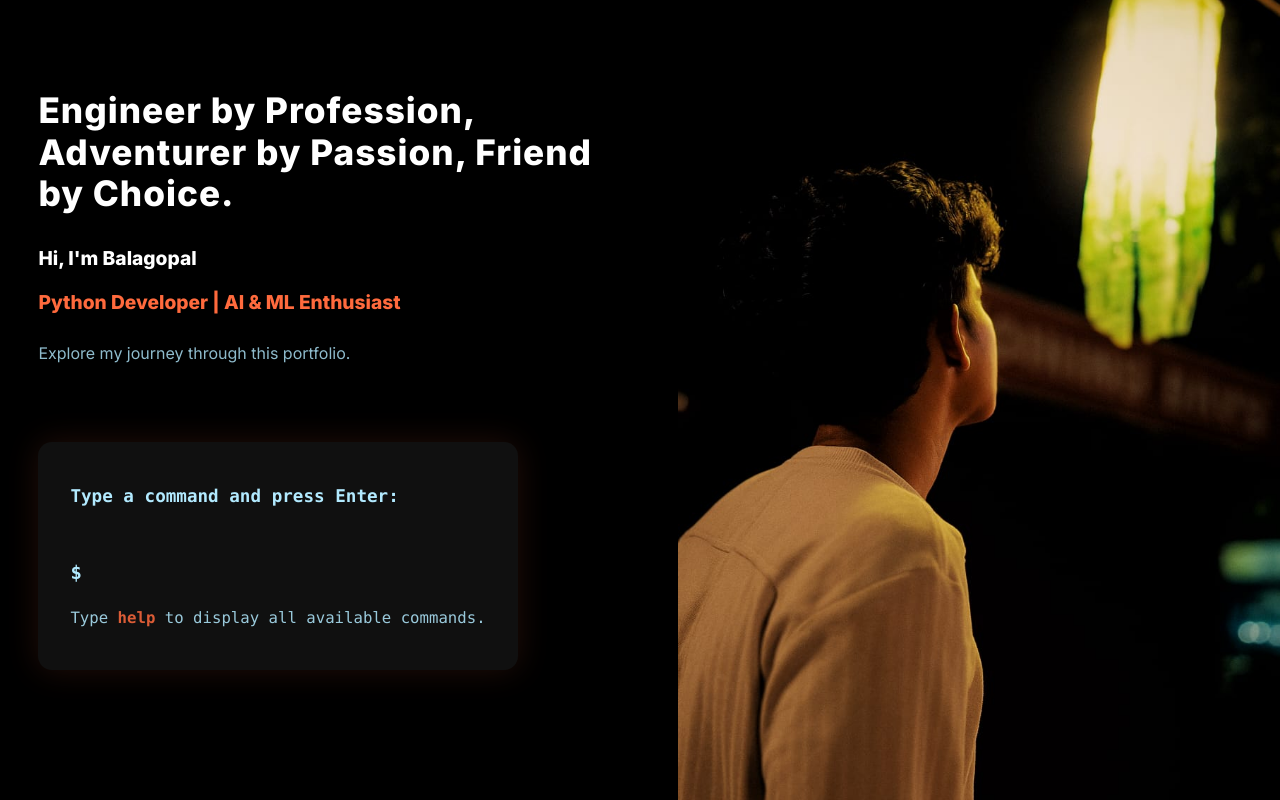
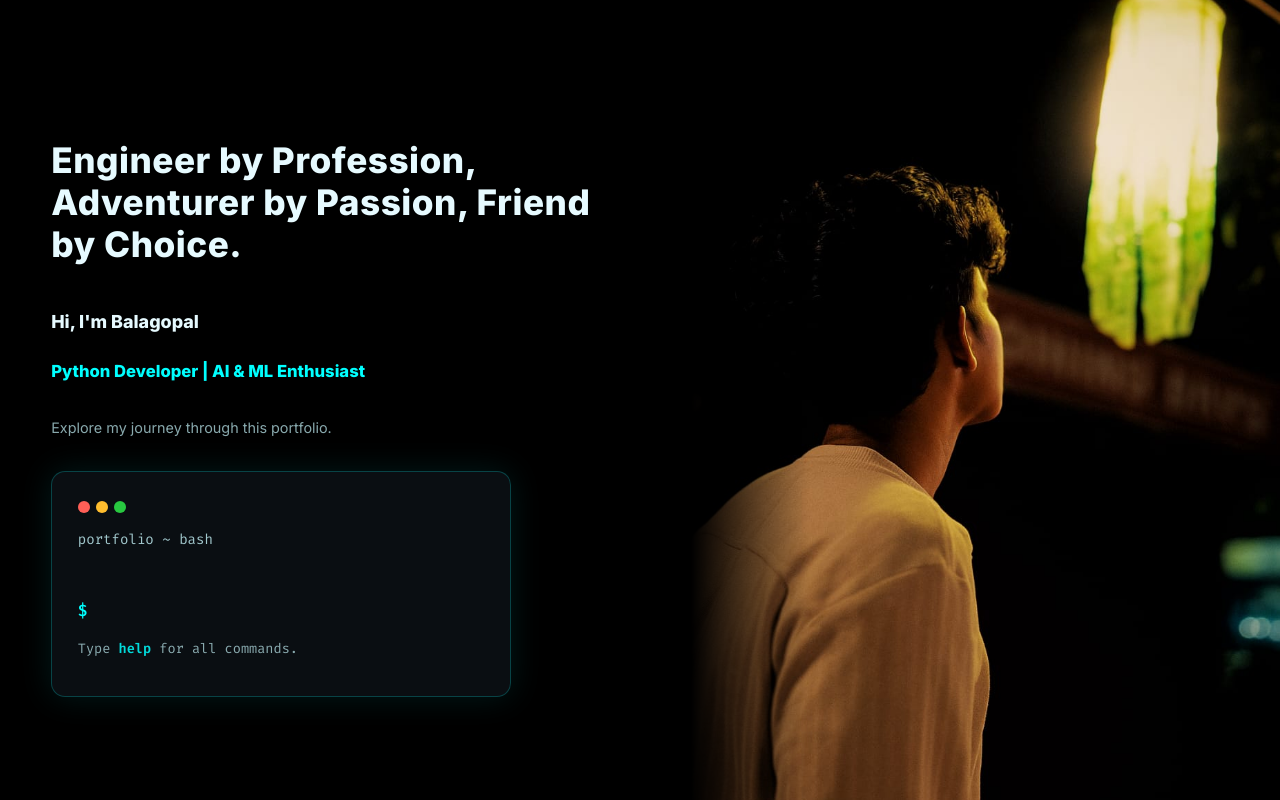
Before and after one commit to addy16-darsh/portfolio, a Flask app: page / in a window 1280 px wide. Run offline with Flask 3, Linux system fonts and the light colour scheme.

Commit message:
Refactor index.html for improved structure and styling

```diff
--- a/templates/index.html
+++ b/templates/index.html
@@ -5,76 +5,196 @@
   <meta name="viewport" content="width=device-width, initial-scale=1.0">
   <title>Balagopal | Portfolio</title>
   <link rel="stylesheet" href="{{ url_for('static', filename='css/style.css') }}">
-  <link href="https://fonts.googleapis.com/css2?family=Inter:wght@400;600;800&display=swap" rel="stylesheet">
+  <link href="https://fonts.googleapis.com/css2?family=Inter:wght@400;600;800&family=Fira+Code:wght@400;600&display=swap" rel="stylesheet">
   <style>
-    body, html {height:100%;margin:0;padding:0;background:#000;font-family:'Inter', Arial,sans-serif;color:#fff;overflow:hidden;}
-    .split-container {display:flex;height:100vh;width:100vw;}
-    .split-left, .split-right {flex:1;display:flex;align-items:center;justify-content:center;min-width:0;}
-    .split-left {flex-direction:column;align-items:flex-start;padding:0 3vw;}
-    .tagline {font-size:2.2rem;font-weight:800;margin-bottom:0.8em;line-height:1.18;letter-spacing:1px;color:#fff;}
-    .subheading {font-size:1.2rem;font-weight:700;margin-bottom:0.7em;color:#fff;}
-    .intro-role {font-size:1.2rem;font-weight:700;color:#ff6a3d;margin-bottom:1.2em;}
-    .intro-subtext {font-size:1rem;color:#b2eaff;margin-bottom:2.2em;opacity:0.8;}
-    .split-right {padding:0;margin:0;width:100%;height:100vh;justify-content:flex-end;align-items:stretch;background:#000;position:relative;overflow:hidden;}
-    .portrait-img {width:100%;height:100%;object-fit:cover;display:block;}
-    .terminal-section {width:100%;max-width:480px;background:#101010;border-radius:14px;box-shadow:0 0 32px #ff6a3d22;padding:2.5rem 2rem;font-family:'Fira Code','Consolas',monospace;color:#e0e0e0;font-size:1.18rem;position:relative;min-height:220px;margin:2.5rem 0;}
-    .terminal-label {color:#b2eaff;font-weight:600;margin-bottom:1.2rem;font-size:1.1rem;}
-    .terminal-input-row {display:flex;align-items:center;font-size:1.18rem;font-family:'Fira Code','Consolas',monospace;}
-    .terminal-prompt {color:#b2eaff;font-weight:600;margin-right:0.5em;}
-    .terminal-help { color:#b2eaff;font-size:1rem;margin-top:1.2em;font-weight:500;letter-spacing:0.5px; }
-    .terminal-error { color:#ff6a3d;font-size:1rem;margin-top:1.2em;font-weight:600;letter-spacing:0.5px; }
-    @keyframes blink {0%,50%{opacity:1;}51%,100%{opacity:0;}}
-    @keyframes fadeInInput {from{opacity:0;}to{opacity:1;}}
+    body, html {
+      height: 100%; margin: 0; padding: 0;
+      background: #000;
+      font-family: 'Inter', Arial, sans-serif;
+      color: #fff;
+      overflow: hidden;
+    }
+    .split-container { display: flex; height: 100vh; width: 100vw; }
+    .split-left {
+      flex: 1;
+      display: flex;
+      flex-direction: column;
+      justify-content: center;
+      padding: 0 4vw;
+      min-width: 0;
+    }
+    .split-right {
+      flex: 1;
+      position: relative;
+      overflow: hidden;
+      background: #000;
+    }
+    .portrait-img {
+      width: 100%; height: 100%;
+      object-fit: cover;
+      display: block;
+      /* subtle fade at left edge */
+      mask-image: linear-gradient(to right, transparent 0%, black 20%);
+      -webkit-mask-image: linear-gradient(to right, transparent 0%, black 20%);
+    }
+    .tagline {
+      font-size: clamp(1.4rem, 2.8vw, 2.2rem);
+      font-weight: 800;
+      margin-bottom: .7em;
+      line-height: 1.2;
+      color: #e6faff;
+      letter-spacing: .5px;
+    }
+    .intro-name {
+      font-size: clamp(1rem, 1.4vw, 1.25rem);
+      font-weight: 700;
+      color: #e6faff;
+      margin-bottom: .3em;
+    }
+    .intro-role {
+      font-size: clamp(1rem, 1.3vw, 1.2rem);
+      font-weight: 700;
+      color: var(--cyan);
+      margin-bottom: 1em;
+    }
+    .intro-subtext {
+      font-size: clamp(.9rem, 1vw, 1rem);
+      color: var(--muted);
+      margin-bottom: 2rem;
+      opacity: .85;
+    }
+
+    /* ── Terminal ── */
+    .terminal-section {
+      width: 100%;
+      max-width: 460px;
+      background: rgba(11, 15, 20, .95);
+      border: 1px solid rgba(0, 255, 255, .22);
+      border-radius: 14px;
+      box-shadow: 0 0 32px rgba(0, 255, 255, .10);
+      padding: 1.8rem 1.6rem 1.4rem;
+      font-family: 'Fira Code', 'Consolas', monospace;
+      color: #e0e0e0;
+      font-size: 1rem;
+    }
+    .terminal-dots { display: flex; gap: 6px; margin-bottom: 1rem; }
+    .terminal-dots span {
+      width: 12px; height: 12px;
+      border-radius: 50%;
+    }
+    .terminal-dots .dot-red    { background: #ff5f57; }
+    .terminal-dots .dot-yellow { background: #ffbd2e; }
+    .terminal-dots .dot-green  { background: #28c840; }
+    .terminal-label {
+      color: var(--muted);
+      font-size: .88rem;
+      margin-bottom: 1rem;
+    }
+    #terminal-output { min-height: 1.4em; margin-bottom: .5rem; }
+    .terminal-input-row {
+      display: flex;
+      align-items: center;
+      font-size: 1rem;
+    }
+    .terminal-prompt { color: var(--cyan); font-weight: 600; margin-right: .5em; }
+    #terminal-input {
+      background: transparent;
+      border: none;
+      outline: none;
+      color: #00ffff;
+      font-family: inherit;
+      font-size: 1rem;
+      width: 220px;
+      caret-color: var(--cyan);
+    }
+    .terminal-hint {
+      font-size: .85rem;
+      color: var(--muted);
+      margin-top: .9rem;
+      opacity: .85;
+    }
+    .terminal-hint .cmd { color: var(--cyan); font-weight: 600; }
+    #terminal-message { margin-top: .6rem; font-size: .9rem; }
+    .terminal-help  { color: var(--muted); }
+    .terminal-error { color: #ff6b6b; }
+    .terminal-ok    { color: var(--cyan); }
+
+    @media (max-width: 800px) {
+      .split-container { flex-direction: column; overflow-y: auto; }
+      .split-right { height: 40vh; flex: none; }
+      .portrait-img { mask-image: linear-gradient(to bottom, black 70%, transparent 100%); -webkit-mask-image: linear-gradient(to bottom, black 70%, transparent 100%); }
+      .split-left { padding: 2rem 1.2rem 2rem; overflow-y: auto; }
+      body, html { overflow: auto; }
+    }
   </style>
 </head>
 <body>
   <div class="split-container">
     <div class="split-left">
-      <div class="tagline">{{ data.tagline }}</div>
-      <div class="subheading">{{ data.intro_name }}</div>
-      <div class="intro-role">{{ data.intro_role }}</div>
-      <div class="intro-subtext">{{ data.intro_subtext }}</div>
+      <p class="tagline">{{ data.tagline }}</p>
+      <p class="intro-name">{{ data.intro_name }}</p>
+      <p class="intro-role">{{ data.intro_role }}</p>
+      <p class="intro-subtext">{{ data.intro_subtext }}</p>
 
-      <!-- Terminal Section -->
       <div class="terminal-section">
-        <div class="terminal-label">Type a command and press Enter:</div>
-        <div id="terminal-output" class="terminal-output" style="min-height:1.5em;"></div>
+        <div class="terminal-dots">
+          <span class="dot-red"></span>
+          <span class="dot-yellow"></span>
+          <span class="dot-green"></span>
+        </div>
+        <div class="terminal-label">portfolio ~ bash</div>
+        <div id="terminal-output"></div>
         <div class="terminal-input-row">
-          <span class="terminal-prompt">$</span>
-          <input id="terminal-input" class="terminal-input" autocomplete="off" autofocus style="background:transparent;border:none;outline:none;color:#ff6a3d;width:220px;">
+          <span class="terminal-prompt">$&nbsp;</span>
+          <input id="terminal-input" autocomplete="off" autofocus spellcheck="false" aria-label="Terminal command input">
         </div>
-        <div style="color:#b2eaff;font-size:0.98rem;margin-top:1.1em;opacity:0.85;">
-          Type <span style="color:#ff6a3d;font-weight:600;">help</span> to display all available commands.
-        </div>
+        <p class="terminal-hint">Type <span class="cmd">help</span> for all commands.</p>
         <div id="terminal-message"></div>
       </div>
     </div>
 
     <div class="split-right">
-      <img src="{{ url_for('static', filename=data.portrait) }}" alt="Portrait" class="portrait-img">
+      <img src="{{ url_for('static', filename=data.portrait) }}" alt="Balagopal portrait" class="portrait-img">
     </div>
   </div>
 
   <script>
-    const input = document.getElementById('terminal-input');
-    const output = document.getElementById('terminal-output');
+    const input   = document.getElementById('terminal-input');
+    const output  = document.getElementById('terminal-output');
     const message = document.getElementById('terminal-message');
-    const commands = {{ data.commands|tojson }};
-    const helpMsg = 'Available commands: <span style="color:#ff6a3d">about</span>, <span style="color:#ff6a3d">skills</span>, <span style="color:#ff6a3d">projects</span>, <span style="color:#ff6a3d">experience</span>, <span style="color:#ff6a3d">contact</span>, <span style="color:#ff6a3d">view</span>, <span style="color:#ff6a3d">clear</span>. Type any command to navigate or download resume.';
+    const commands = {{ data.commands | tojson }};
 
-    input.addEventListener('keydown', function(e){
-      if(e.key==='Enter'){
-        const cmd=input.value.trim().toLowerCase();
-        output.innerHTML=`<span style="color:#ff6a3d;">$ ${cmd}</span>`;
-        if(cmd in commands){
-          message.innerHTML='';
-          if(cmd==='download'){ window.open(commands.download,'_blank'); }
-          else { setTimeout(()=>{document.body.style.opacity=0.2;setTimeout(()=>{window.location.href=commands[cmd];},350);},250);}
-        }else if(cmd==='help'){ message.innerHTML=`<div class="terminal-help">${helpMsg}</div>`; }
-        else if(cmd==='clear'){ output.innerHTML=''; message.innerHTML=''; }
-        else if(cmd===''){ message.innerHTML=''; }
-        else{ message.innerHTML=`<div class="terminal-error">Command not found. Type <span style="color:#ff6a3d">help</span>.</div>`; }
-        input.value='';
+    const helpText = `Available commands: `
+      + Object.keys(commands).map(c => `<span class="cmd">${c}</span>`).join(', ')
+      + `, <span class="cmd">help</span>, <span class="cmd">clear</span>`;
+
+    input.addEventListener('keydown', function (e) {
+      if (e.key !== 'Enter') return;
+      const cmd = input.value.trim().toLowerCase();
+      input.value = '';
+
+      output.innerHTML = `<span style="color:var(--cyan);">$ ${cmd}</span>`;
+      message.innerHTML = '';
+
+      if (cmd === 'help') {
+        message.innerHTML = `<div class="terminal-help">${helpText}</div>`;
+      } else if (cmd === 'clear') {
+        output.innerHTML = '';
+      } else if (cmd === '') {
+        /* do nothing */
+      } else if (cmd === 'view') {
+        // Open resume PDF in new tab
+        message.innerHTML = `<div class="terminal-ok">Opening résumé…</div>`;
+        window.open(commands.view, '_blank');
+      } else if (cmd in commands) {
+        message.innerHTML = `<div class="terminal-ok">Navigating to ${cmd}…</div>`;
+        setTimeout(() => {
+          document.body.style.transition = 'opacity .35s';
+          document.body.style.opacity = '0.15';
+          setTimeout(() => { window.location.href = commands[cmd]; }, 350);
+        }, 120);
+      } else {
+        message.innerHTML = `<div class="terminal-error">Command not found: <em>${cmd}</em>. Type <span class="cmd">help</span>.</div>`;
       }
     });
   </script>
```
